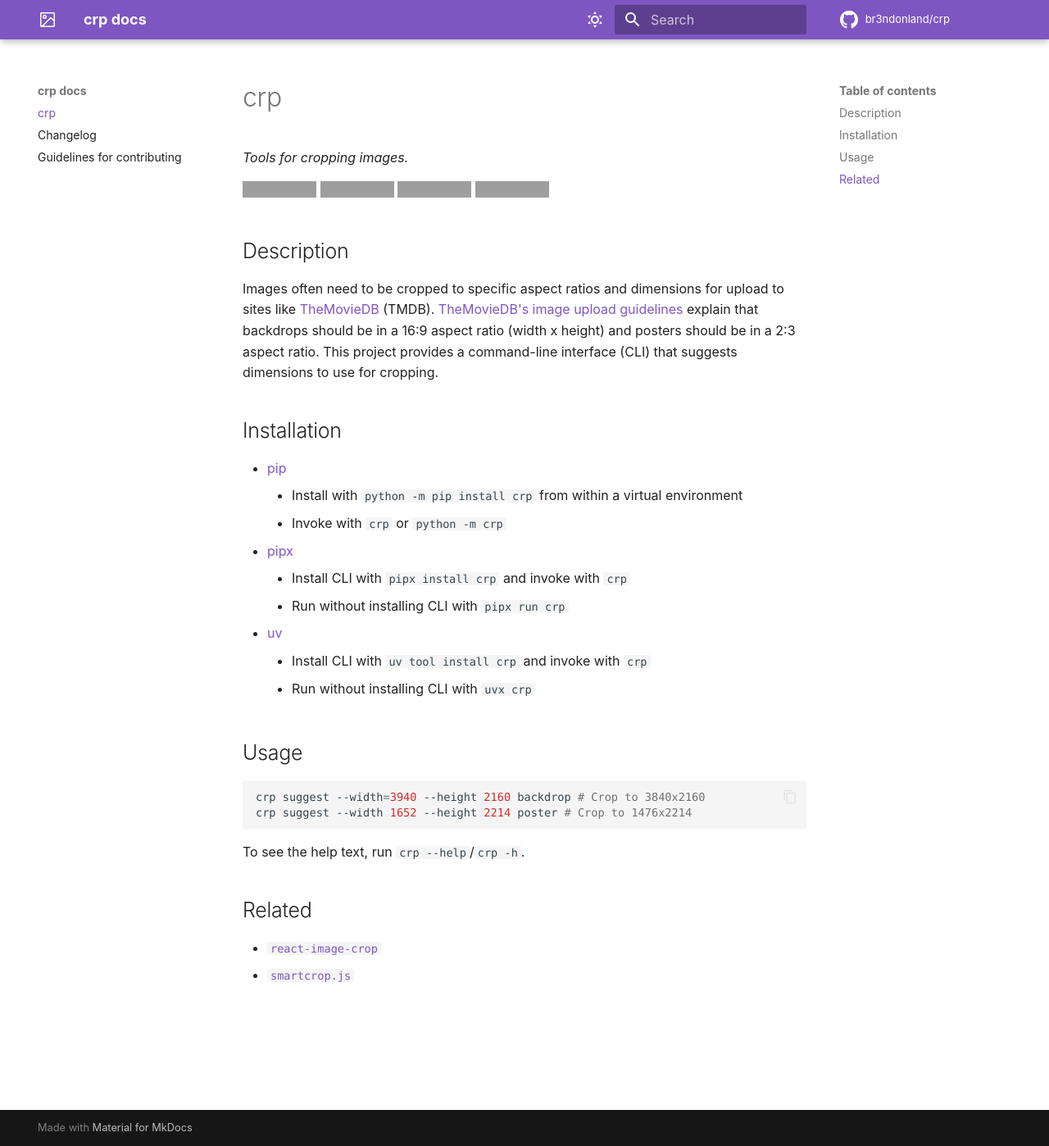
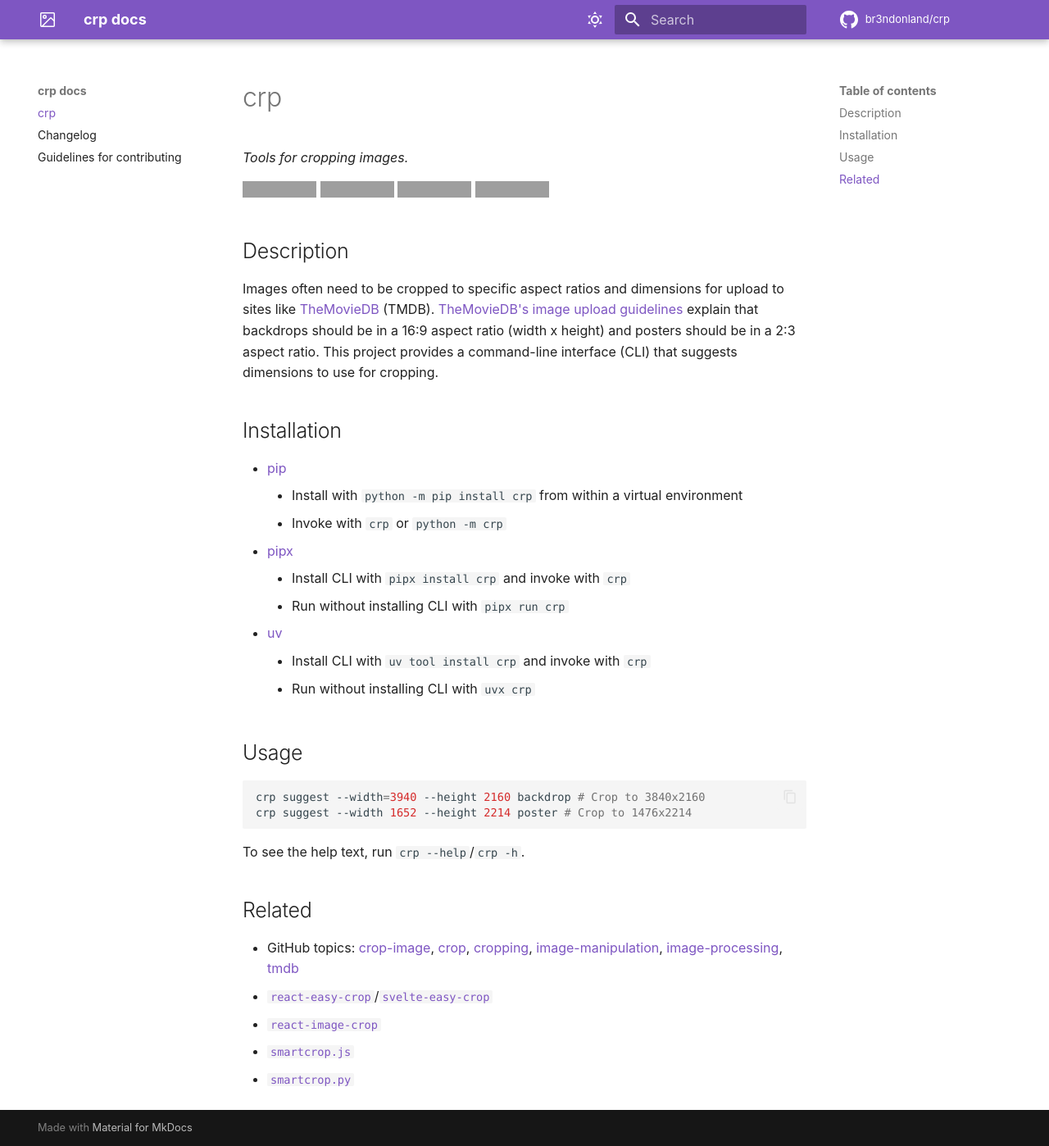
Before and after one commit to br3ndonland/crp, an MkDocs documentation site: the page built from docs/index.md, in a window 1280 px wide and 1398 px high. Shown: the whole window at 82% size. Built offline with MkDocs 1.6.1 and Material for MkDocs 9.7.7, drawn with Linux system fonts in a browser that asks for light colours; comment, search, counter and statistics services are not loaded; grey boxes are pictures that could not be loaded.

Commit message:
Add more related projects to README

```diff
--- a/docs/index.md
+++ b/docs/index.md
@@ -34,5 +34,14 @@ To see the help text, run `crp --help`/`crp -h`.
 
 ## Related
 
+- GitHub topics:
+  [crop-image](https://github.com/topics/crop-image),
+  [crop](https://github.com/topics/crop),
+  [cropping](https://github.com/topics/cropping),
+  [image-manipulation](https://github.com/topics/image-manipulation),
+  [image-processing](https://github.com/topics/image-processing),
+  [tmdb](https://github.com/topics/tmdb)
+- [`react-easy-crop`](https://github.com/ValentinH/react-easy-crop)/[`svelte-easy-crop`](https://github.com/ValentinH/svelte-easy-crop)
 - [`react-image-crop`](https://github.com/DominicTobias/react-image-crop)
 - [`smartcrop.js`](https://github.com/jwagner/smartcrop.js)
+- [`smartcrop.py`](https://github.com/smartcrop/smartcrop.py)
```
